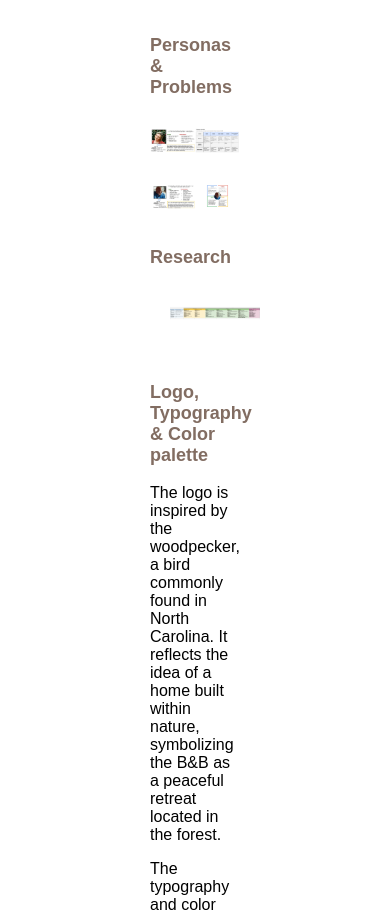
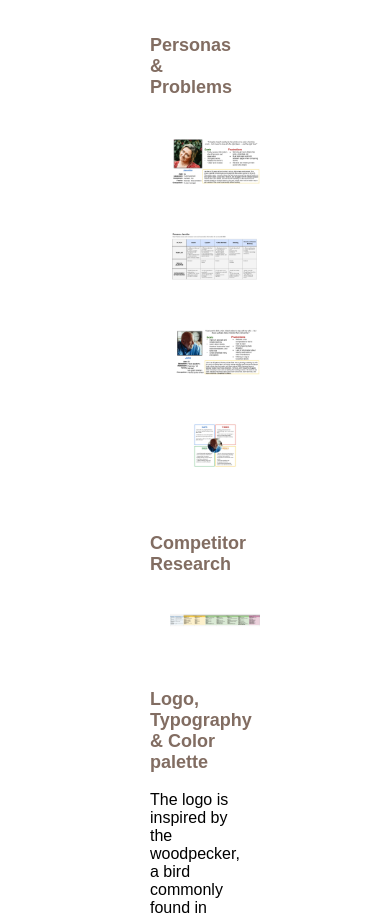
Before and after one commit to Roo-chin3/portfolio, a plain HTML site: page website-b&b.html in a window 390 px wide. Shown: the part 2757-3673 px from the top of the page. Drawn offline with Linux system fonts and the light colour scheme.

Commit message:
Change resume link and image sizes

```diff
--- a/website-b&b.html
+++ b/website-b&b.html
@@ -21,7 +21,7 @@
                     <li><a href="index.html"><i class="fa-regular fa-house"></i>　Home　</a>&#10072;</li>
                     <li><a href="about.html"><i class="fa-regular fa-circle-info"></i>　About　</a>&#10072;</li>
                     <li><a href="case-study.html"><i class="fa-regular fa-palette"></i>　Case Studies　</a>&#10072;</li>
-                    <li><a href="resume.html"><i class="fa-solid fa-file"></i>　Resume　</a>&#10072;</li>
+                    <li><a href="https://drive.google.com/file/d/1ZLLpFDwQNSm___3wOGdalhQScSrOW4_v/view?usp=sharing" target="_blank"><i class="fa-solid fa-file"></i>　Resume　</a>&#10072;</li>
                     <li><a href="contact.html"><i class="fa-solid fa-envelope"></i>　Contact　</a>&#10072;</li>
                     <li><a href="https://www.linkedin.com/in/kaoru-sato-dugas-526174352/" target="_blank"><i class="fa-brands fa-linkedin"></i></a></li>
                  </ul>
@@ -55,16 +55,15 @@
                 <p>The photos of ingredients and flavors are from Unsplash.</p>
 
                 <p class="items">Personas & Problems</p>
-                <div class="box">
-                <img class="personas" src="images/Sato-Dugas-Persona_Page_1.jpg" alt="persona">
-                <img class="personas" src="images/Sato-Dugas-Persona_Page_2.jpg" alt="persona">
-                </div>
-                <div class="box">
-                <img class="personas" src="images/Sato-Dugas-Persona_Page_4.jpg" alt="persona">
-                <img class="personas" src="images/Sato-Dugas-Persona_Page_6.jpg" alt="persona">
-                </div>
+                <img class="research" src="images/Sato-Dugas-Persona_Page_1.jpg" alt="persona">
+                <img class="research" src="images/Sato-Dugas-Persona_Page_2.jpg" alt="persona">
 
-                <p class="items">Research</p>
+
+                <img class="research" src="images/Sato-Dugas-Persona_Page_4.jpg" alt="persona">
+                <img class="research" src="images/Sato-Dugas-Persona_Page_6.jpg" alt="persona">
+
+
+                <p class="items">Competitor Research</p>
                 <img class="research" src="images/SatoDugas-Competitor.png" alt="Research">
 
                 <p class="items">Logo, Typography & Color palette</p>
```
Also changed, not shown: about.html (+1 -1 lines), case-study.html (+1 -1 lines), contact.html (+1 -1 lines), index.html (+1 -1 lines), mobile-foodywithAI.html (+3 -5 lines), resume.html (+1 -1 lines), website-EqualAccess.html (+4 -4 lines), website-based-fansite.html (+3 -3 lines), images/brand palatte.png (added).
